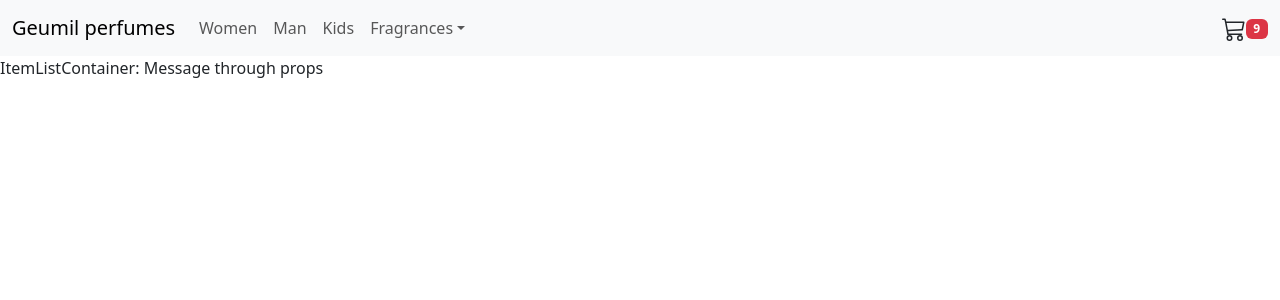
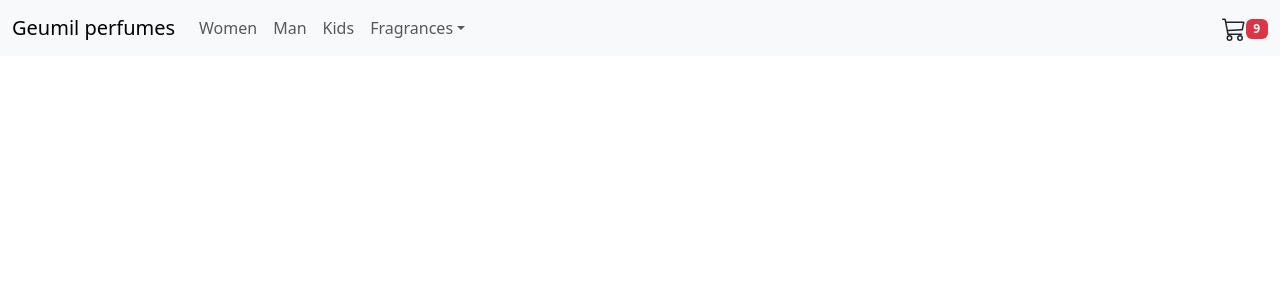
Before and after one commit to alvaro2aur/PreEntrega1-Urdaneta, a React (Create React App) app: page / in a window 1280 px wide. Shown: the top 300 px of the page. Built offline with nearby package versions, Linux system fonts and the light colour scheme.

Commit message:
feat: simulate async request and presentation component

```diff
--- a/src/App.js
+++ b/src/App.js
@@ -9,7 +9,7 @@ function App() {
   return (
     <div>
       <NavBar />
-      <ItemListContainer greeting={'Message through props'} />
+      <ItemListContainer/>
     </div>
   );
 }
--- /dev/null
+++ b/src/Components/ItemList/ItemList.jsx
@@ -0,0 +1,26 @@
+import Button from 'react-bootstrap/Button';
+import Card from 'react-bootstrap/Card';
+import './style.css'
+
+
+const ItemList = ({products}) => {
+    return (
+    <div className='flex-container'>
+        {products.length > 0 && products.map( x => {
+          return (
+          <Card key={x.id} style={{ width: "18rem" }} className='flex-item'>
+            <Card.Img variant="top" src={x.image} />
+            <Card.Body>
+              <Card.Title>{x.name}</Card.Title>
+              <Card.Text>Some quick example text to build on the card title and make up the bulk of the card's content.</Card.Text>
+              <Button variant="primary">Go somewhere</Button>
+            </Card.Body>
+          </Card>
+          )
+        })
+      }
+    </div>
+    );
+}
+
+export default ItemList;
--- /dev/null
+++ b/src/Components/ItemList/style.css
@@ -0,0 +1,13 @@
+.flex-container {
+    display: flex;
+    flex-wrap: wrap;
+    justify-content: space-around;
+    padding-top: 30px;
+}
+
+.flex-item {
+    box-sizing: border-box;
+    text-align: center;
+    margin-bottom: 45px;
+    width: "18rem";
+}
--- a/src/Components/ItemListContainer/ItemListContainer.jsx
+++ b/src/Components/ItemListContainer/ItemListContainer.jsx
@@ -1,5 +1,40 @@
-const ItemListContainer = ({greeting}) => {
-    return ( <div>ItemListContainer: {greeting}</div> );
-}
+import { useEffect, useState } from 'react';
+import ItemList from '../ItemList/ItemList';
+
+
+const ItemListContainer = () => {
+  const mock = [
+    { id: 1, name: 'Producto #1', image: 'https://dummyimage.com/283x180/000000/fff'},
+    { id: 2, name: 'Producto #2', image: 'https://dummyimage.com/283x180/000000/fff'},
+    { id: 3, name: 'Producto #3', image: 'https://dummyimage.com/283x180/000000/fff'},
+    { id: 4, name: 'Producto #4', image: 'https://dummyimage.com/283x180/000000/fff'},
+    { id: 5, name: 'Producto #5', image: 'https://dummyimage.com/283x180/000000/fff'},
+    { id: 6, name: 'Producto #6', image: 'https://dummyimage.com/283x180/000000/fff'},
+    { id: 7, name: 'Producto #7', image: 'https://dummyimage.com/283x180/000000/fff'},
+    { id: 8, name: 'Producto #8', image: 'https://dummyimage.com/283x180/000000/fff'},
+    { id: 9, name: 'Producto #9', image: 'https://dummyimage.com/283x180/000000/fff'},
+    { id: 10, name: 'Producto #10', image: 'https://dummyimage.com/283x180/000000/fff'}
+  ]
+  const [products, setProducts] = useState([])
+
+  useEffect(() => {
+    const fetch = new Promise((resolve, reject) => {
+      setTimeout(() => {
+        console.log('llego la data')
+        resolve(mock)
+      }, 10000);
+    })
+    fetch.then((data) => {
+      console.log('hola')
+      setProducts(data)
+    })
+  },[])
+
+  return (
+    <>
+    <ItemList products={products}/>
+    </>
+  );
+};
 
 export default ItemListContainer;
```
